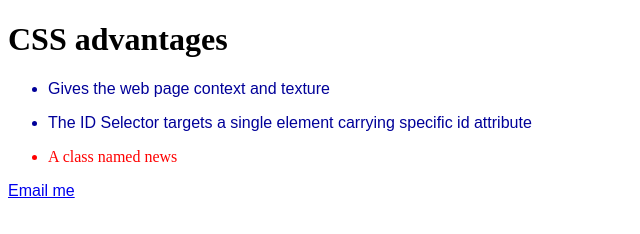
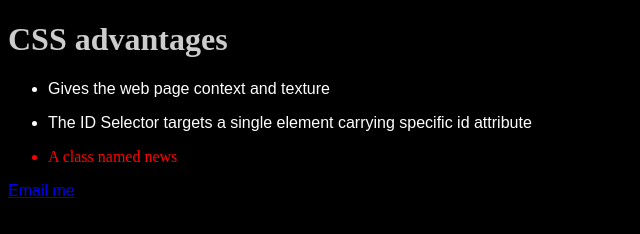
Before and after one commit to Lilfiebs10/CSSadvantages, a plain HTML site: page index.html in a window 1280 px wide. Shown: the whole page, without its empty margins (0-640 px from the left). Drawn offline with Linux system fonts and the light colour scheme.

Commit message:
Update body and h1 styles in ch3.css
Changed body background to black and text color to white. Updated h1 color to #CCCCCC.

```diff
--- a/ch3.css
+++ b/ch3.css
@@ -1,11 +1,12 @@
-body { background-color: white;
-      color: #000099;
+body { background-color: black;
+      color: white;
       font-family: Arial;
      }
 a href {  background-color: #CCCCCC;
        }
 h1 {    font-family: Times New Roman;
-    color: black;
+    color: #CCCCCC;
+
    }
 .news {   color: red;
        font-family: Italic;
```
